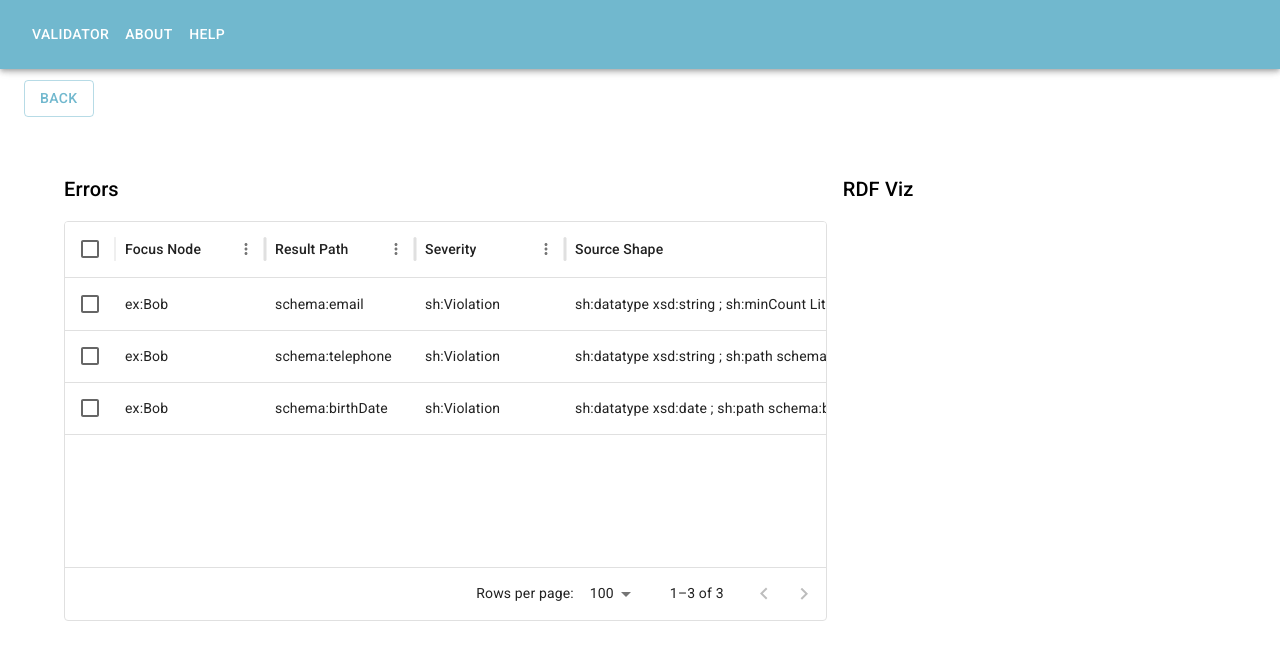
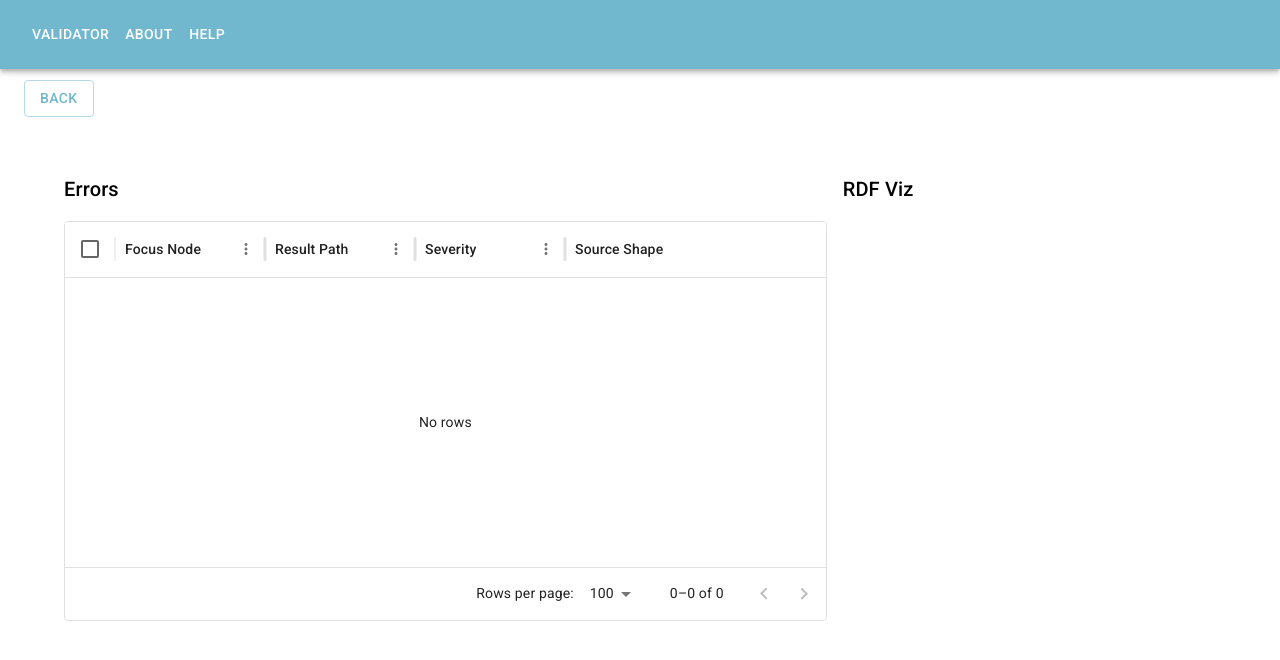
Before and after one commit to hanaCasey/SHACL-validation-task, a React (Create React App) app in the folder frontend/: page /report in a window 1280 px wide. Shown: the top 660 px of the page. Built offline with nearby package versions, Linux system fonts and the light colour scheme.

Commit message:
update datagrid and errordata

```diff
--- a/frontend/src/components/ErrorGrid.js
+++ b/frontend/src/components/ErrorGrid.js
@@ -12,42 +12,20 @@ const columns = [
     { field: 'message', headerName: 'Message', width: 300 },
 ];
 
-const rows = [
-    {
-        id: 1,
-        // component: null,
-        focus_node: 'ex:Bob',
-        result_path: 'schema:email',
-        severity: 'sh:Violation',
-        source_shape: 'sh:datatype xsd:string ; sh:minCount Literal("1", datatype=xsd:integer) ; sh:path schema:email ; sh:pattern Literal("^\\S+@\\S+\\.\\S+$") ; skos:definition Literal("The email address of the person. Must be a valid email format and is mandatory.") ; skos:label Literal("Email")',
-        value_node: null,
-        message: 'Less than 1 values on ex:Bob->schema:email'
-    },
-    {
-        id: 2,
-        // component: null,
-        focus_node: 'ex:Bob',
-        result_path: 'schema:telephone',
-        severity: 'sh:Violation',
-        source_shape: 'sh:datatype xsd:string ; sh:path schema:telephone ; sh:pattern Literal("^\\+\\d{9,15}$") ; skos:definition Literal("The telephone number of the person in international format.") ; skos:label Literal("Telephone")',
-        value_node: 'Literal("1234567890")',
-        message: 'Value does not match pattern \'^\\+\\d{9,15}$\''
-    },
-    {
-        id: 3,
-        // component: null,
-        focus_node: 'ex:Bob',
-        result_path: 'schema:birthDate',
-        severity: 'sh:Violation',
-        source_shape: 'sh:datatype xsd:date ; sh:path schema:birthDate ; skos:definition Literal("The birth date of the person in ISO 8601 format (YYYY-MM-DD).") ; skos:label Literal("Birth Date")',
-        value_node: 'Literal("14-06-1985")',
-        message: 'Value is not Literal with datatype xsd:date'
-    }
-];
 
 
+const ErrorGrid = ({ data }) => {
 
-function ErrorGrid() {
+    const rows = data.map((item, index) => ({
+        id: index + 1, // Assigning an ID based on the index
+        focus_node: item.focus_node || null,
+        result_path: item.result_path || null,
+        severity: item.severity || null,
+        source_shape: item.source_shape || null,
+        value_node: item.value_node || null,
+        message: item.message || null,
+    }));
+
     return (
         <Box sx={{ height: 400, width: '100%', overflow: 'auto' }}>
             <DataGrid
--- a/frontend/src/components/FileResponse.js
+++ b/frontend/src/components/FileResponse.js
@@ -23,7 +23,6 @@ function FileResponse() {
         navigate('/report', { state: { validationResult } })
     };
 
-
     return (
         <ResponseContainer>
             {loading && <CircularProgress sx={{ margin: '20px auto' }} />}
--- a/frontend/src/components/ReportDashboard.js
+++ b/frontend/src/components/ReportDashboard.js
@@ -13,9 +13,10 @@ import {
 function ReportDashboard() {
 
     const location = useLocation();
+    const { validationResult } = location.state || {};
     const navigate = useNavigate();
 
-    const data = ''
+    const data = validationResult?.parsed_data || [];
 
     const handleBack = () => {
         navigate(-1); // Navigate back to the file upload page
@@ -37,7 +38,7 @@ function ReportDashboard() {
                     <Typography component="h2" variant="h6" sx={{ mb: 2 }}>
                         Errors
                     </Typography>
-                    <ErrorGrid />
+                    <ErrorGrid data={data} />
                 </Grid>
                 <Grid item size={{xs:12, md:4}}>
                     <Typography component="h2" variant="h6" sx={{ mb: 2 }}>
```
